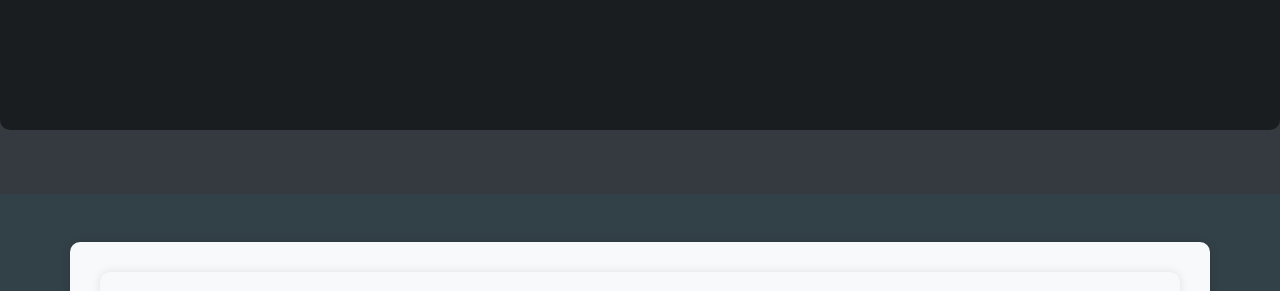
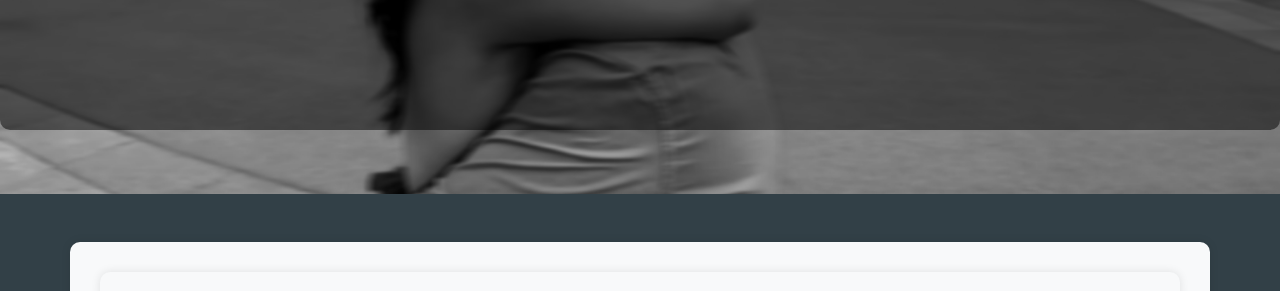
Before and after one commit to dayannakati/dayannakati.github.io, a plain HTML site: page ubicacion.html in a window 1280 px wide. Shown: the part 286-577 px from the top of the page. Drawn offline with nearby package versions, Linux system fonts and the light colour scheme.

Commit message:
Update ubicacion.html

```diff
--- a/ubicacion.html
+++ b/ubicacion.html
@@ -12,7 +12,7 @@
 
 <body>
     <header class="jumbotron jumbotron-fluid text-white bg-dark"
-        style="background: url('utils/images/Picsart_24-06-10_09-22-39-393.jpg') no-repeat center center; background-size: cover;">
+        style="background: url('Picsart_24-06-10_09-22-39-393.jpg') no-repeat center center; background-size: cover;">
         <div class="overlay">
             <div class="container text-center">
                 <h1 class="display-4">Ubicación</h1>
```
